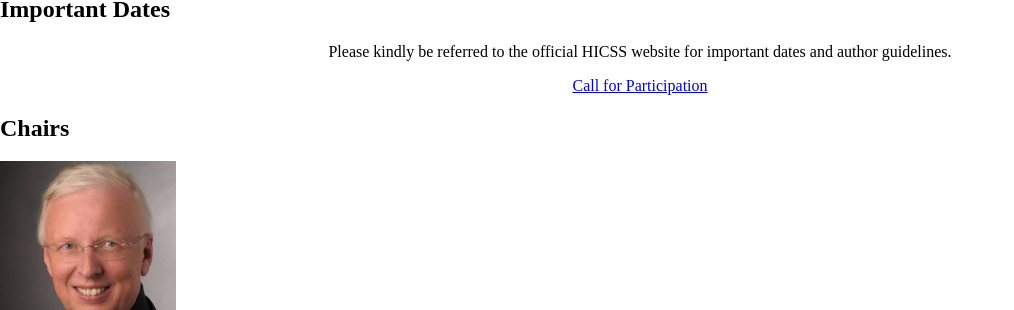
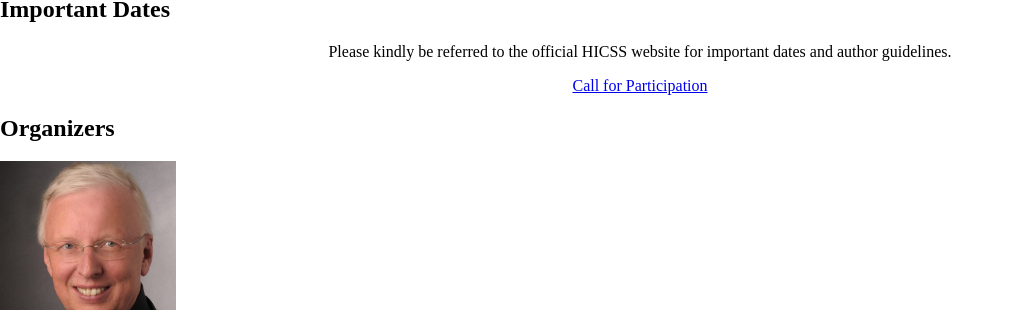
Before and after one commit to internet-of-production/HICSS-56-Data-Spaces-for-Sustainability, a Jekyll site: the page built from index.html, in a window 1280 px wide and 900 px high, scrolled down 759 px. Shown: the part 145-455 px from the top of the window, without its empty margins (0-1014 px from the left). Built offline with Jekyll 4.4.1, drawn with Linux system fonts in a browser that asks for light colours.

Commit message:
Fixing title

```diff
--- a/_includes/2017_data/team_members.html
+++ b/_includes/2017_data/team_members.html
@@ -8,7 +8,7 @@
         <div class="container">
             <div class="row">
                 <div class="col-lg-12 text-center">
-                    <h2 class="section-heading">Chairs</h2>
+                    <h2 class="section-heading">Organizers</h2>
                     <h3 class="section-subheading text-muted"></h3>
                 </div>
             </div>
```
